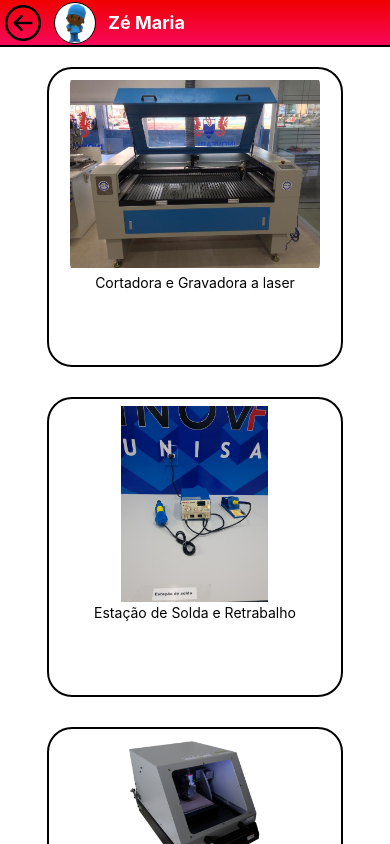
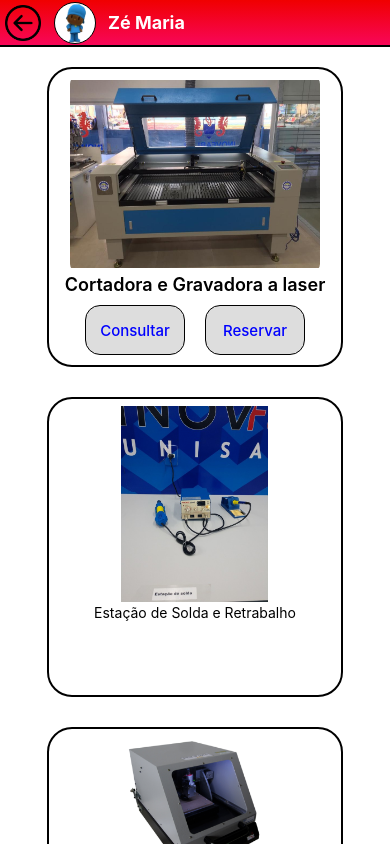
Before and after one commit to GustaEagle/fablab, a React Native app: screen /Maquinas in a window 390 px wide. Shown: the top 844 px of the page. Built offline with nearby package versions, Linux system fonts and the light colour scheme.

Commit message:
Maquinas Botoes

```diff
--- a/src/Login.js
+++ b/src/Login.js
@@ -103,12 +103,17 @@ function Login({ navigation }) {
             </TouchableOpacity>
           </View>
         </View>
-        <Text
-          style={estilos.LoginStyle.underline}
-          onPress={() => navigation.navigate("Home")}
+        <TouchableHighlight
+        onPress={() => navigation.navigate("Home")}
+        style={estilos.LoginStyle.underline}
+        >
+
+        <Text style={estilos.LoginStyle.underline}
+
         >
           Criar Conta
         </Text>
+        </TouchableHighlight>
       </View>
     </View>
   );
--- a/src/Maquinas.js
+++ b/src/Maquinas.js
@@ -16,7 +16,7 @@ import {
 } from "react-native";
 import Header from "./Header";
 
-function Maquinas({navigation}) {
+function Maquinas({ navigation }) {
   return (
     <View style={estilos.MaquinaStyle.viewMaquinas}>
       <Header navigation={navigation} />
@@ -29,7 +29,19 @@ function Maquinas({navigation}) {
               source={require("./assets/imagens/cortadora.jpg")}
               resizeMode="contain"
             />
-            <Text>Cortadora e Gravadora a laser</Text>
+            <Text style={estilos.MaquinaStyle.title}>Cortadora e Gravadora a laser</Text>
+            <View style={estilos.MaquinaStyle.rowContainer}>
+              <TouchableHighlight style={estilos.MaquinaStyle.botoes}>
+                <Text style={estilos.MaquinaStyle.subTitle}>
+                  Consultar
+                </Text>
+              </TouchableHighlight>
+              <TouchableHighlight style={estilos.MaquinaStyle.botoes}>
+                <Text style={estilos.MaquinaStyle.subTitle}>
+                  Reservar
+                </Text>
+              </TouchableHighlight>
+            </View>
           </View>
           <View style={estilos.MaquinaStyle.grid}>
             <Image
--- a/src/style/MaquinaStyle.js
+++ b/src/style/MaquinaStyle.js
@@ -44,4 +44,28 @@ export default StyleSheet.create({
         justifyContent: 'center',
         textAlign: 'center',
     },
+    title:{
+        fontSize:18,
+        fontWeight:'600',
+        color:'black'
+    },
+    rowContainer:{
+        flexDirection:'row',
+    },
+    subTitle:{
+        color:'blue',
+        fontSize:15,
+        fontWeight:'500',
+    },
+    botoes:{
+        width:100,
+        height:50,
+        marginTop:10,
+        borderWidth:1.5,
+        alignItems:'center',
+        justifyContent:'center',
+        borderRadius:15,
+        backgroundColor:'#dddddd',
+        marginHorizontal:10
+    }
 })
```
